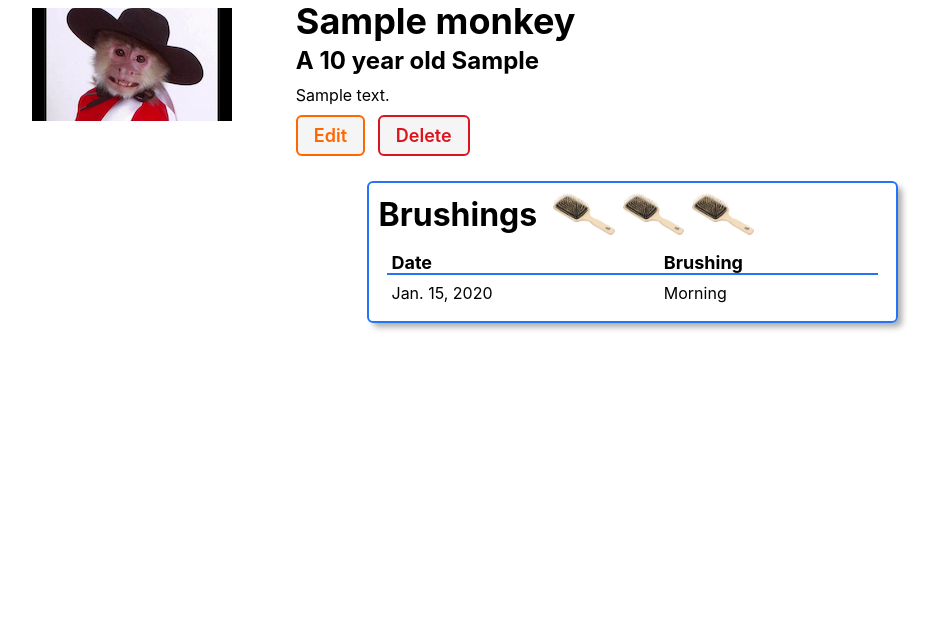
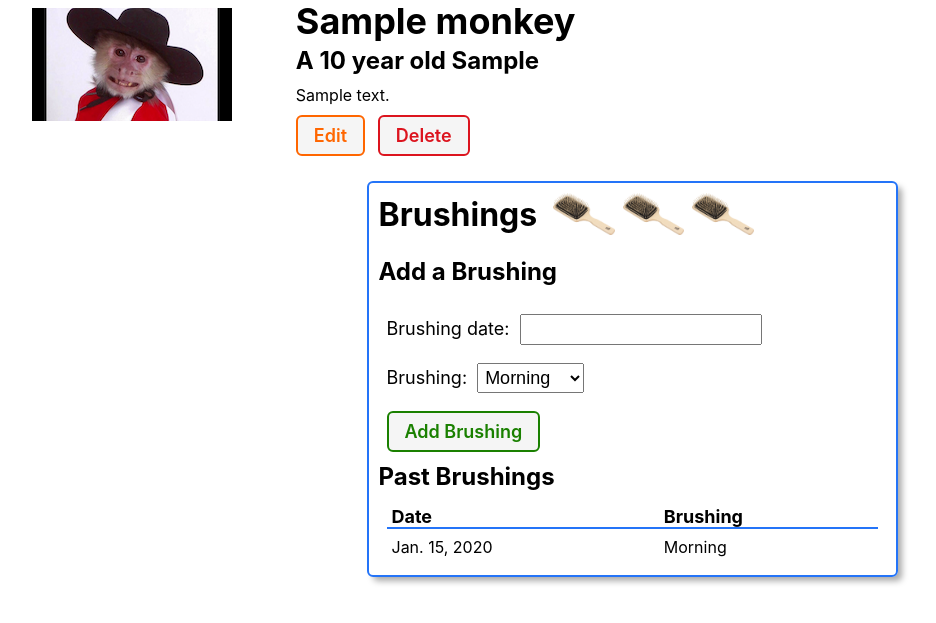
Before and after one commit to rbozek/finch-collector-lab, a Django app: page /monkeys/1/ in a window 1280 px wide. Shown: the part 106-729 px from the top of the page, without its empty margins (8-944 px from the left). Run offline with Django 4.2, Linux system fonts and the light colour scheme; tables that the repository leaves empty hold one stand-in row (values such as "Sample post").

Commit message:
display BrushingForm on detail page

```diff
--- a/main_app/templates/monkeys/detail.html
+++ b/main_app/templates/monkeys/detail.html
@@ -57,6 +57,20 @@
         height="50px"
       />
     </div>
+
+    <h3>Add a Brushing</h3>
+    <form
+      method="post"
+      class="subsection-content"
+			autocomplete="off"
+    >
+      {% csrf_token %}
+      {{ brushing_form.as_p }}
+      <button type="submit" class="btn submit">Add Brushing</button>
+    </form>
+
+
+    <h3>Past Brushings</h3>
     <table>
       <thead>
         <tr><th>Date</th><th>Brushing</th></tr>
```
